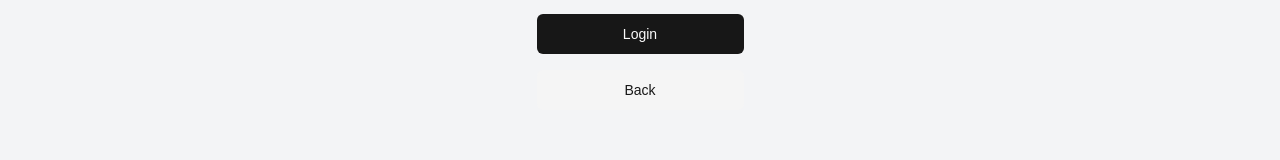
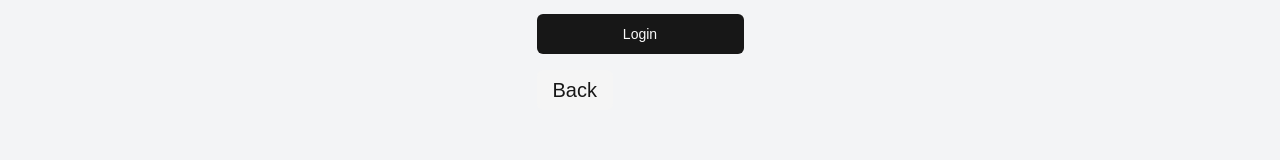
Before and after one commit to davinleong/insideout, a Next.js app in the folder client/: page /login in a window 1280 px wide. Shown: the part 338-498 px from the top of the page. Built offline with nearby package versions, Linux system fonts and the light colour scheme.

Commit message:
removed unnecessary code in login

```diff
--- a/client/src/app/login/page.tsx
+++ b/client/src/app/login/page.tsx
@@ -31,8 +31,6 @@
     );
 
     if (response.ok) {
-      const responseData = await response.json();
-
       setMessage(`Successful login for Email: ${email}`);
       setMessageType("success");
 
@@ -63,8 +61,8 @@
             value={password}
             onChange={(e) => setPassword(e.target.value)}
           />
-          <Button type="submit" className="w-full">
-            Login
+          <Button type="submit" className="w-full" disabled={loading}>
+            {loading ? "Logging in..." : "Login"}
           </Button>
         </form>
         {loading && <p className="mt-4">Loading...</p>}
@@ -77,7 +75,7 @@
             {message}
           </p>
         )}
-        <Button variant="secondary" className="w-full">
+        <Button variant="secondary" className="text-xl">
           <Link href="/" className="flex items-center">
             Back
           </Link>
```
